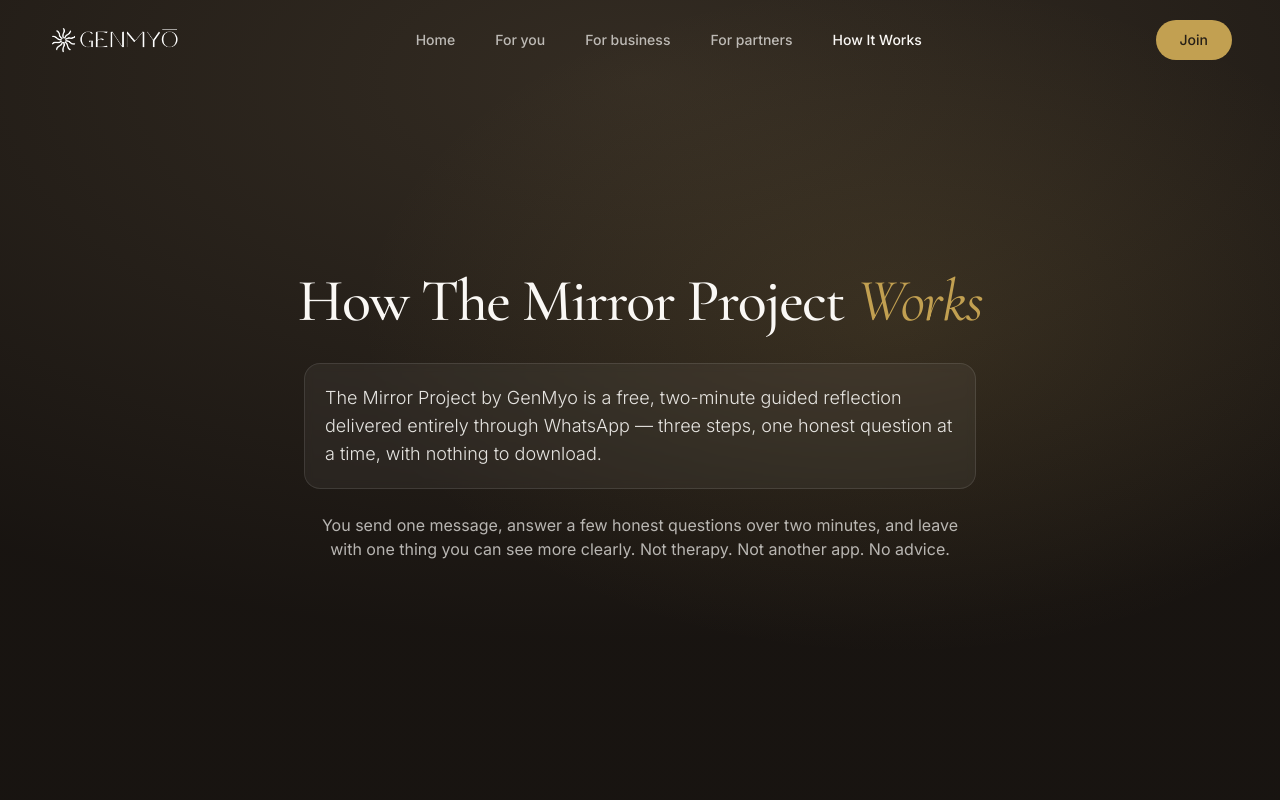
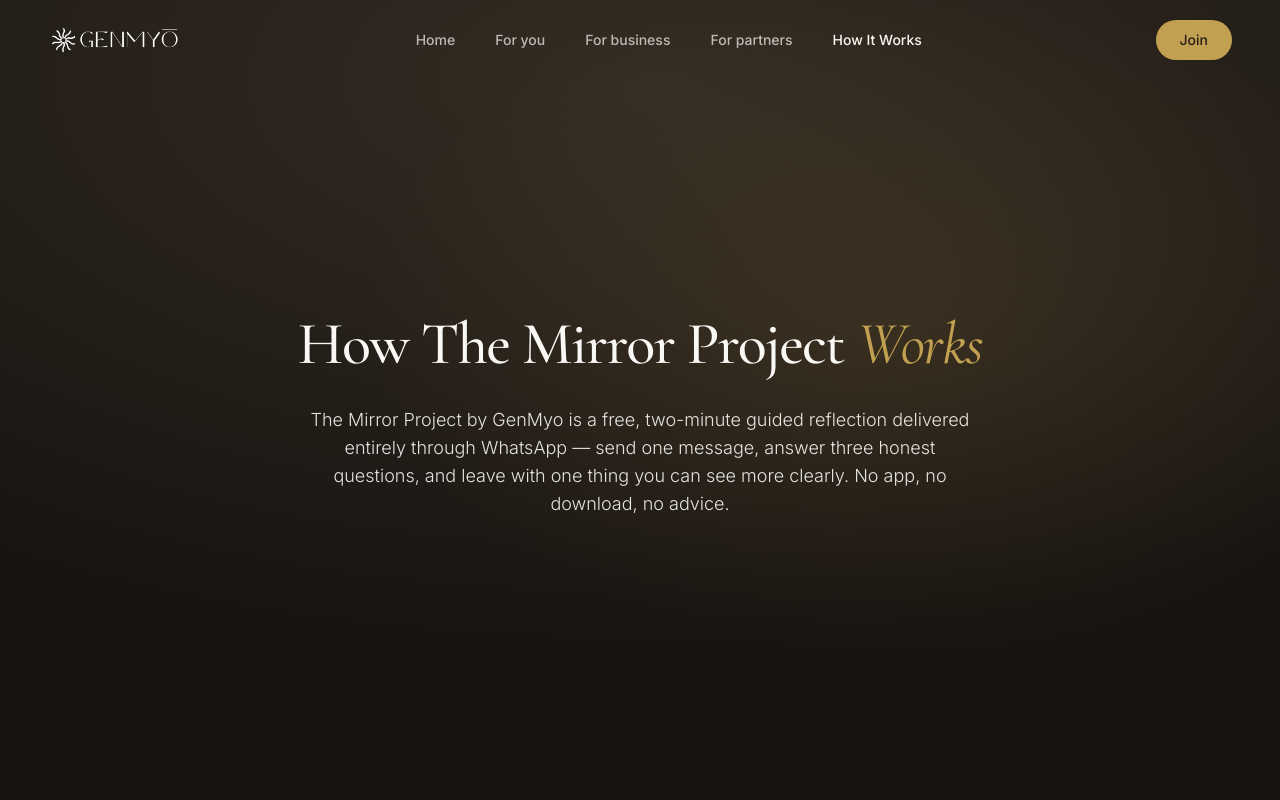
Before and after one commit to DeepakSxn/Genmyo, a React (Vite) app: page /how-it-works in a window 1280 px wide. Shown: the top 800 px of the page. Built offline with nearby package versions, Linux system fonts and the light colour scheme; the HTML template or start-up script is replaced by a standard one.

Commit message:
linktree & minor changes

```diff
--- a/src/pages/HowItWorks.tsx
+++ b/src/pages/HowItWorks.tsx
@@ -58,11 +58,8 @@
           <h1 className="font-serif text-4xl md:text-5xl lg:text-6xl font-medium animate-fade-up delay-100 leading-[1.18] text-center max-w-3xl mx-auto mb-8">
             How The Mirror Project <span className="text-gold italic">Works</span>
           </h1>
-          <p className="font-light text-base md:text-lg text-primary-foreground/90 max-w-2xl mx-auto mb-6 p-5 rounded-2xl bg-white/5 border border-white/10 backdrop-blur-sm text-left animate-fade-up delay-150 leading-relaxed">
-            The Mirror Project by GenMyo is a free, two-minute guided reflection delivered entirely through WhatsApp — three steps, one honest question at a time, with nothing to download.
-          </p>
-          <p className="text-sm md:text-base text-primary-foreground/70 leading-relaxed max-w-2xl mx-auto animate-fade-up delay-200">
-            You send one message, answer a few honest questions over two minutes, and leave with one thing you can see more clearly. Not therapy. Not another app. No advice.
+          <p className="font-light text-base md:text-lg text-primary-foreground/90 max-w-2xl mx-auto animate-fade-up delay-150 leading-relaxed">
+            The Mirror Project by GenMyo is a free, two-minute guided reflection delivered entirely through WhatsApp — send one message, answer three honest questions, and leave with one thing you can see more clearly. No app, no download, no advice.
           </p>
         </div>
       </section>
--- a/src/pages/Philosophy.tsx
+++ b/src/pages/Philosophy.tsx
@@ -33,11 +33,8 @@
           <h1 className="heading-display text-foreground mb-8 animate-fade-up delay-100">
             Why GenMyo Exists
           </h1>
-          <p className="font-medium text-lg text-foreground max-w-2xl mx-auto mb-6 p-4 rounded-xl bg-background/80 border-l-4 border-accent text-left animate-fade-up delay-150">
-            GenMyo is an inner wellness platform that asks questions instead of giving advice, delivered through WhatsApp with no app, no streaks, and no optimisation scores.
-          </p>
           <p className="text-body-large max-w-2xl mx-auto animate-fade-up delay-200 mb-6">
-            GenMyo's philosophy is rooted in quiet development: wellness culture got loud, and the answer to feeling stuck isn't more content to consume. The Mirror Project by GenMyo is a guided reflection — a few honest questions, asked slowly, that help you reconnect with yourself and see what's actually going on. Not therapy. Not another app. No advice.
+            GenMyo is an inner wellness platform rooted in quiet development: wellness culture got loud, and the answer to feeling stuck isn't more content to consume. The Mirror Project by GenMyo guides you through a few honest questions, asked slowly, to help you reconnect with yourself — delivered through WhatsApp with no app, no streaks, no advice, and no optimization scores.
           </p>
           <p className="text-xs text-muted-foreground max-w-xl mx-auto animate-fade-up delay-300">
             GenMyo is not therapy, not a diagnostic tool, and not a crisis service.
```
